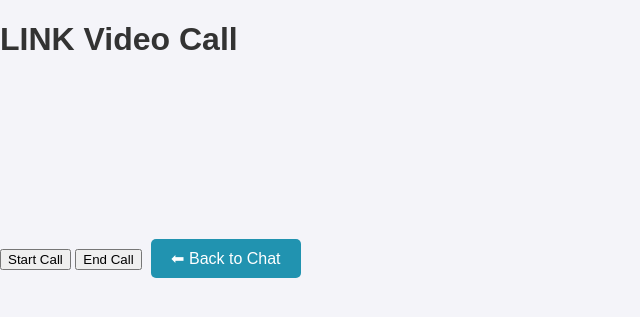
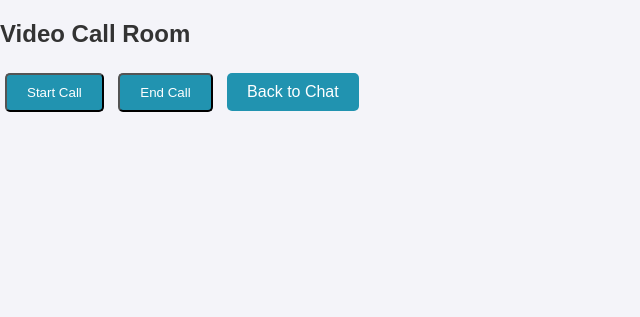
Before and after one commit to david1111402/Chat-app-main, a Flask app: template templates/call.html in a window 1280 px wide. Shown: the top 317 px of the page, without its empty margins (0-640 px from the left). Run offline with Flask 3, Linux system fonts and the light colour scheme; the template is opened without the code that fills it, so the values that code supplies are empty.

Commit message:
Update call.html

```diff
--- a/templates/call.html
+++ b/templates/call.html
@@ -2,42 +2,19 @@
 <html lang="en">
 <head>
   <meta charset="UTF-8">
-  <title>LINK Call</title>
+  <title>Video Call</title>
   <link rel="stylesheet" href="{{ url_for('static', filename='styles.css') }}">
 </head>
 <body>
-  <h1>LINK Video Call</h1>
-  <div>
-    <video id="localVideo" autoplay playsinline muted></video>
-    <video id="remoteVideo" autoplay playsinline></video>
+  <div class="chat-container">
+    <h2>Video Call Room</h2>
+    <div id="video-grid"></div>
+    <div class="button-group">
+      <button id="start-call" class="btn">Start Call</button>
+      <button id="end-call" class="btn">End Call</button>
+      <a href="{{ url_for('chat') }}" class="btn">Back to Chat</a>
+    </div>
   </div>
-  <div>
-    <button id="startBtn">Start Call</button>
-    <button id="endBtn">End Call</button>
-    <a href="/chat" class="btn">⬅ Back to Chat</a>
-  </div>
-
-  <script>
-    let localStream, pc;
-    const servers = { iceServers: [{ urls: "stun:stun.l.google.com:19302" }] };
-    const localVideo = document.getElementById("localVideo");
-    const remoteVideo = document.getElementById("remoteVideo");
-
-    document.getElementById("startBtn").onclick = async () => {
-      localStream = await navigator.mediaDevices.getUserMedia({ video: true, audio: true });
-      localVideo.srcObject = localStream;
-      pc = new RTCPeerConnection(servers);
-      localStream.getTracks().forEach(track => pc.addTrack(track, localStream));
-      pc.ontrack = e => remoteVideo.srcObject = e.streams[0];
-      alert("⚠️ Demo mode: needs signaling server to connect two users");
-    };
-
-    document.getElementById("endBtn").onclick = () => {
-      if (pc) pc.close();
-      if (localStream) localStream.getTracks().forEach(t => t.stop());
-      localVideo.srcObject = null;
-      remoteVideo.srcObject = null;
-    };
-  </script>
+  <script src="/static/call.js"></script>
 </body>
 </html>
```
